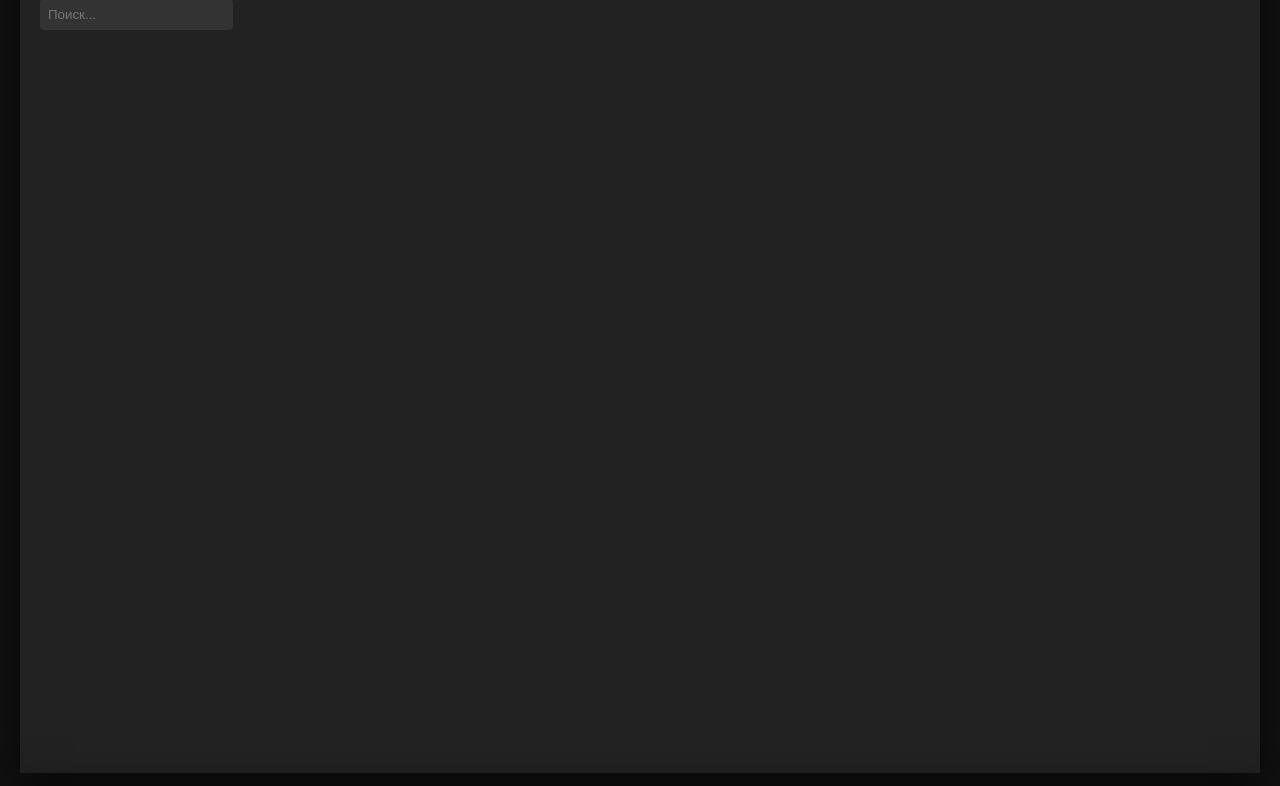
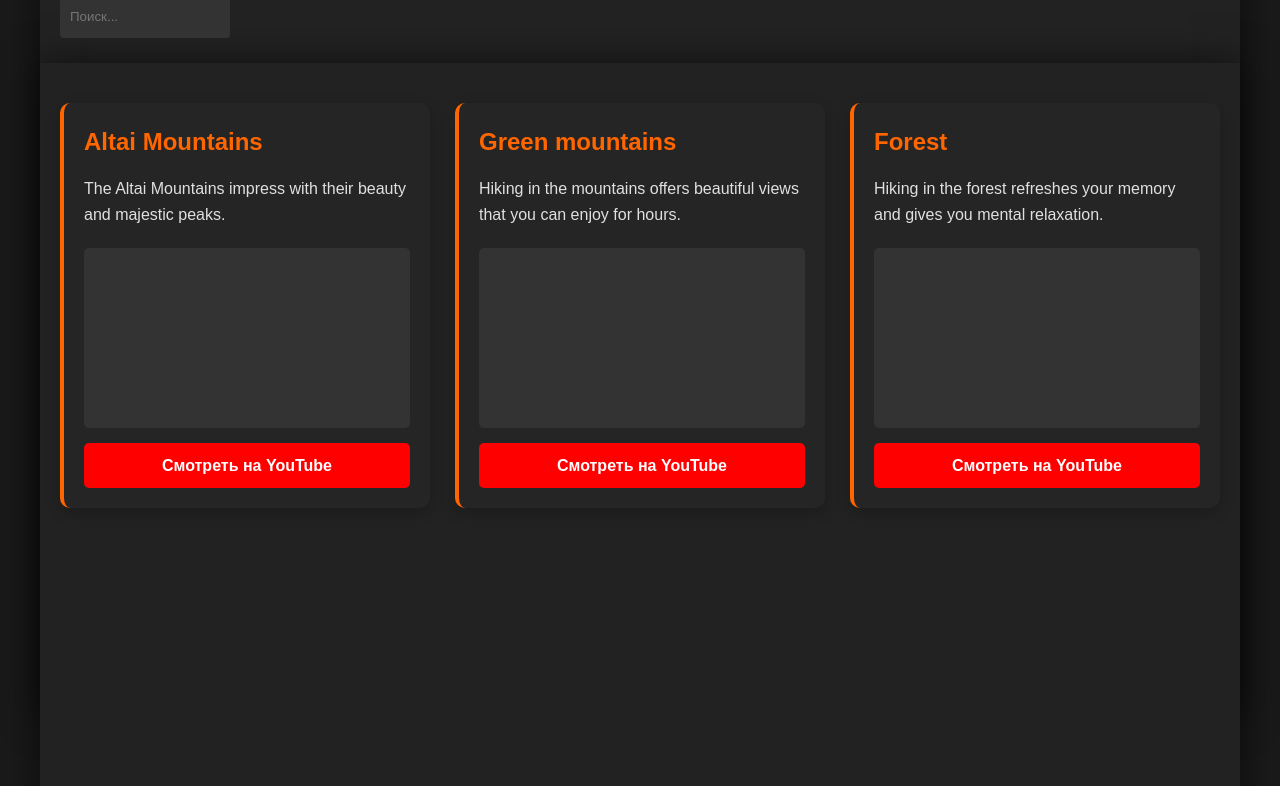
Before and after one commit to 33567927382/testik, a plain HTML site: page index.html in a window 1280 px wide. Shown: the part 82-868 px from the top of the page. Drawn offline with Linux system fonts and the light colour scheme.

Commit message:
ya ebal ety huiny ebannyu bklyat yzhe 5 chasov suka sizhy tut

```diff
--- a/index.html
+++ b/index.html
@@ -8,7 +8,6 @@
     <link rel="stylesheet" href="style.css">
 </head>
 <body>
-    <!-- Шапка сайта -->
     <header class="header">
         <div class="container">
             <div class="logo"> Shayrmay </div>
@@ -21,23 +20,41 @@
         </div>
     </header>
 
-    <!-- Основной контент -->
     <main class="main container">
-        <section class="content">
-            <h1>основа</h1>
-            <div class="anime-grid">
-                <!-- Блоки с аниме -->
-                <div class="anime-card">
-                    <img src="anime1.jpg" alt="Аниме 1">
-                    <h3>ZVZV</h3>
-                    <p>ZoV</p>
-                </div>
-                <!-- Добавьте больше карточек -->
+        <!-- Добавленные блоки (начало) -->
+        <section class="cards-container">
+            <!-- Карточка 1 -->
+            <div class="card">
+              <h2>Altai Mountains</h2>
+              <p>The Altai Mountains impress with their beauty and majestic peaks.</p>
+              <div class="photo-placeholder"></div>
+              <a href="https://youtu.be/VIDEO_ID_1" class="yt-btn" target="_blank">
+                Смотреть на YouTube
+              </a>
             </div>
-        </section>
+
+            <!-- Карточка 2 -->
+            <div class="card">
+              <h2>Green mountains</h2>
+              <p>Hiking in the mountains offers beautiful views that you can enjoy for hours.</p>
+              <div class="photo-placeholder"></div>
+              <a href="https://youtu.be/VIDEO_ID_2" class="yt-btn" target="_blank">
+                Смотреть на YouTube
+              </a>
+            </div>
+
+            <!-- Карточка 3 -->
+            <div class="card">
+              <h2>Forest</h2>
+              <p>Hiking in the forest refreshes your memory and gives you mental relaxation.</p>
+              <div class="photo-placeholder"></div>
+              <a href="https://youtu.be/VIDEO_ID_3" class="yt-btn" target="_blank">
+                Смотреть на YouTube
+              </a>
+            </div>
+          </section>
+        <!-- Добавленные блоки (конец) -->
     </main>
-
-    <!-- Подвал -->
     <footer class="footer">
         <div class="container">
             <p>© 2023 Shayrmay</p>
--- a/style.css
+++ b/style.css
@@ -1,8 +1,10 @@
+/* ===== Глобальные стили ===== */
 body {
   margin: 0;
   font-family: 'Arial', sans-serif;
   background-color: #1a1a1a;
   color: #fff;
+  line-height: 1.6;
 }
 
 .container {
@@ -12,16 +14,18 @@ body {
   box-shadow: 0 0 35px rgba(0, 0, 0, 0.6);
   min-height: 100vh;
   padding: 20px;
+  box-sizing: border-box;
 }
 
+/* ===== Шапка ===== */
+
 .header {
-  background-color: #111;
-  padding: 15px 0;
-  border-bottom: 1px solid #333;
+  height: 145px; ;
+  width: auto;
 }
 
 .logo {
-  font-size: 24px;
+  font-size: 1.25rem; /* 20px */
   font-weight: bold;
   color: #ff6600;
 }
@@ -29,7 +33,8 @@ body {
 .nav a {
   color: #fff;
   text-decoration: none;
-  margin-right: 20px;
+  margin-right: 15px;
+  transition: color 0.3s;
 }
 
 .nav a:hover {
@@ -37,24 +42,149 @@ body {
 }
 
 .search input {
-  padding: 8px;
+  padding: 6px 10px;
+  height: 30px;
+  width: 150px;
   border-radius: 4px;
   border: none;
   background-color: #333;
   color: #fff;
 }
 
+/* ===== Контент ===== */
+.content-block {
+  background-color: #252525;
+  border-radius: 8px;
+  padding: 20px;
+  margin-bottom: 25px;
+  border-left: 3px solid #ff6600;
+}
+
+.content-block h2 {
+  color: #ff6600;
+  margin: 0 0 15px 0;
+  font-size: 1.5rem;
+}
+
+.content-block p {
+  margin-bottom: 15px;
+}
+
+.content-photo {
+  width: 100%;
+  border-radius: 4px;
+  margin-top: 15px;
+  display: block;
+}
+
+
+
+
+/* ===== Адаптивность ===== */
+@media (max-width: 768px) {
+  .header {
+    height: auto;
+    padding: 10px;
+    flex-wrap: wrap;
+  }
+
+  .nav {
+    order: 3;
+    width: 100%;
+    margin-top: 10px;
+    display: none; /* Скрываем на мобильных */
+  }
+
+  .search {
+    margin-left: auto;
+  }
+
+  .content-block {
+    padding: 15px;
+  }
+}
+
+/* ===== Утилиты ===== */
+.photo-placeholder {
+  height: 200px;
+  background-color: #333;
+  border-radius: 4px;
+  display: flex;
+  align-items: center;
+  justify-content: center;
+  color: #666;
+  font-style: italic;
+}
+
+/* Контейнер карточек */
+.cards-container {
+  display: grid;
+  grid-template-columns: repeat(auto-fit, minmax(300px, 1fr));
+  gap: 25px;
+  padding: 20px 0;
+}
+
+/* Стиль карточки */
+.card {
+  background: #252525;
+  border-radius: 10px;
+  padding: 20px;
+  border-left: 4px solid #ff6600;
+  box-shadow: 0 5px 15px rgba(0,0,0,0.2);
+}
+
+.card h2 {
+  color: #ff6600;
+  margin: 0 0 15px 0;
+  font-size: 1.5rem;
+}
+
+.card p {
+  margin: 0 0 20px 0;
+  color: #e0e0e0;
+}
+
+/* Кнопка YouTube */
+.yt-btn {
+  display: block;
+  background: #FF0000;
+  color: white;
+  text-align: center;
+  padding: 10px;
+  margin-top: 15px;
+  border-radius: 5px;
+  text-decoration: none;
+  font-weight: bold;
+  transition: all 0.3s;
+}
+
+.yt-btn:hover {
+  background: #CC0000;
+  transform: translateY(-2px);
+  box-shadow: 0 3px 6px rgba(0,0,0,0.3);
+}
+
+/* Плейсхолдер для фото */
+.photo-placeholder {
+  height: 180px;
+  background: #333;
+  border-radius: 5px;
+  margin: 15px 0;
+  display: flex;
+  align-items: center;
+  justify-content: center;
+  color: #666;
+  font-style: italic;
+}
+
+/* Адаптивность */
+@media (max-width: 768px) {
+  .cards-container {
+    grid-template-columns: 1fr;
+  }
+}
 
 .footer {
-  background-color: #111;
-  padding: 20px 0;
-  text-align: center;
-  border-top: 1px solid #333;
+height: 145px;
+width: auto;
 }
-
-@media (max-width: 768px) {
-  .nav {
-      display: none;
-  }
-
-}
```
